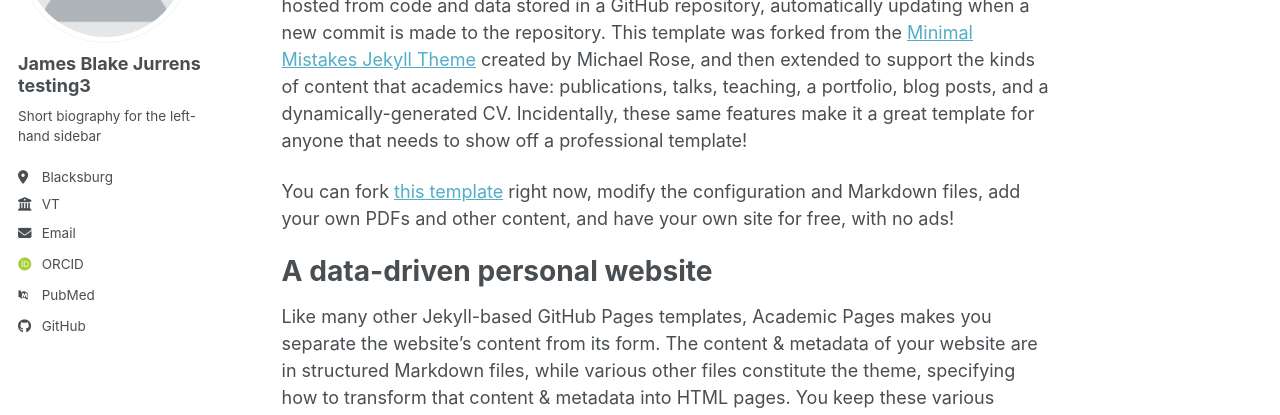
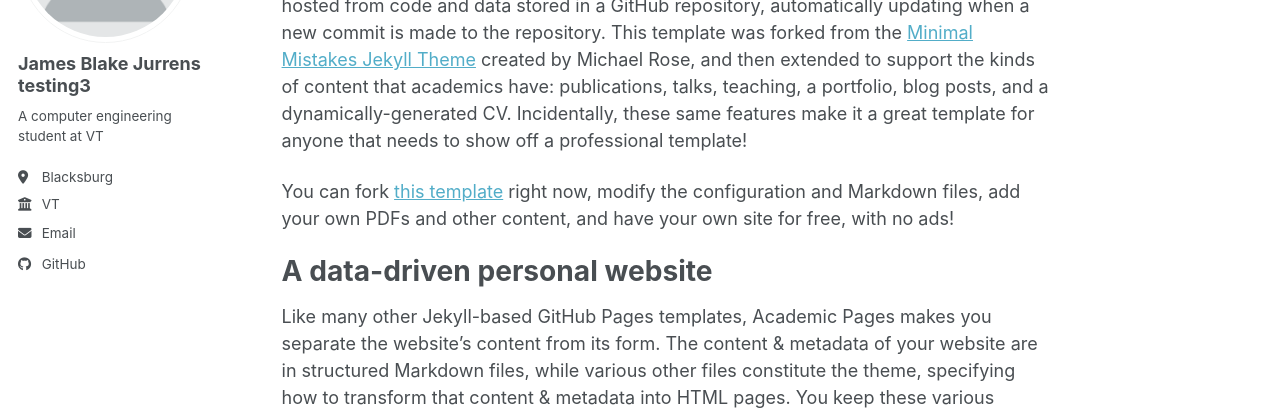
Before and after one commit to jbjurrens-gif/jbjurrens-gif.github.io, a Jekyll site: the page built from _pages/about.md, in a window 1280 px wide. Shown: the part 233-648 px from the top of the page. Built offline with Jekyll 4.4.1, drawn with Linux system fonts in a browser that asks for light colours; some web fonts are replaced; a script bundle is joined from its source files by our own code; library files that are not in the unit come from our copies.

Commit message:
final _config.yml

```diff
--- a/_config.yml
+++ b/_config.yml
@@ -26,11 +26,11 @@ author:
   avatar           : "profile.png"
   name             : "James Blake Jurrens testing3"
   pronouns         : # example: "he/him"
-  bio              : "Short biography for the left-hand sidebar"
+  bio              : "A computer engineering student at VT"
   location         : "Blacksburg"
   employer         : "VT"
   uri              : # URL
-  email            : "none@example.org"
+  email            : "jbjurrens@vt.edu"
 
   # Academic websites
   academia         : # URL
@@ -38,10 +38,10 @@ author:
   googlescholar    : #
   inspire-hep      : # URL
   impactstory      : # URL
-  orcid            : ""
+  orcid            : #
   semantic         : # URL
   ssrn             : # URL
-  pubmed           : ""
+  pubmed           : #
   researchgate     : # URL
   scopus           : # URL
   zotero           : # URL
```
